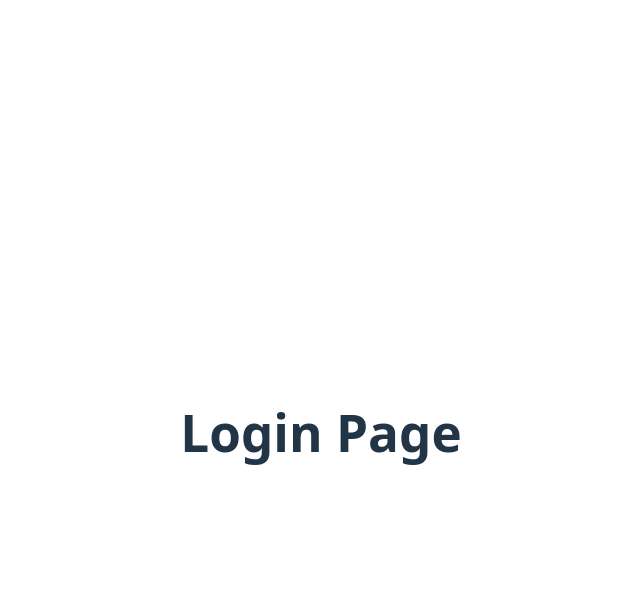
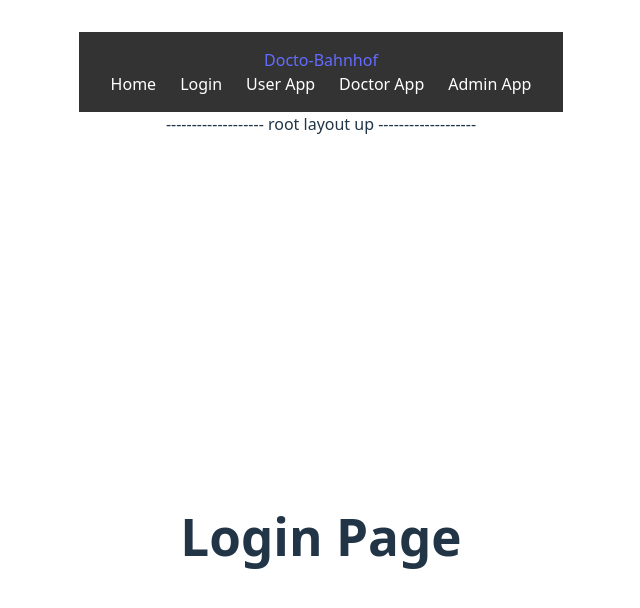
Before and after one commit to omkardusane/docto-bahnhof, a React (Vite) app in the folder frontend/: page /auth in a window 1280 px wide. Shown: the top 608 px of the page, without its empty margins (319-959 px from the left). Built offline with nearby package versions, Linux system fonts and the light colour scheme.

Commit message:
added nav-header for routing

```diff
--- a/frontend/package.json
+++ b/frontend/package.json
@@ -19,6 +19,7 @@
     "react": "^19.1.0",
     "react-datepicker": "^8.4.0",
     "react-dom": "^19.1.0",
+    "react-error-boundary": "^6.0.0",
     "react-hot-toast": "^2.5.2",
     "react-redux": "^9.2.0",
     "react-router": "^7.7.1",
--- a/frontend/src/App.tsx
+++ b/frontend/src/App.tsx
@@ -1,12 +1,15 @@
 import './App.css'
 import { BrowserRouter } from 'react-router'
 import AppRoutes from './routes'
+import RootLayout from './layouts/RootLayout'
 
 function App() {
 
   return (
-     <BrowserRouter>
-      <AppRoutes />
+    <BrowserRouter>
+      <RootLayout>
+        <AppRoutes />
+      </RootLayout>
     </BrowserRouter>
   )
 }
--- /dev/null
+++ b/frontend/src/components/ErrorBoundary.tsx
@@ -0,0 +1,3 @@
+import { ErrorBoundary } from "react-error-boundary";
+
+export default ErrorBoundary;
--- a/frontend/src/components/layout/Header.tsx
+++ b/frontend/src/components/layout/Header.tsx
@@ -1,23 +1,18 @@
 import { Link } from 'react-router'
-
+import './header.css'
 export default function Header() {
   return (
-    <header className="bg-gray-800 text-white p-4">
-      <nav className="container mx-auto flex justify-between items-center">
+    <header className="navbar">
+      <nav>
         <Link to="/" className="text-xl font-bold">
           Docto-Bahnhof
         </Link>
-        <ul className="flex space-x-4">
-          <li>
-            <Link to="/" className="hover:text-gray-300">
-              Home
-            </Link>
-          </li>
-          <li>
-            <Link to="/discovery" className="hover:text-gray-300">
-              Discover
-            </Link>
-          </li>
+        <ul className="nav-list">
+          <li><a href="/">Home</a></li>
+          <li><a href="/auth">Login</a></li>
+          <li><a href="/app">User App</a></li>
+          <li><a href="/doctor">Doctor App</a></li>
+          <li><a href="/admin">Admin App</a></li>
         </ul>
       </nav>
     </header>
--- /dev/null
+++ b/frontend/src/components/layout/header.css
@@ -0,0 +1,26 @@
+.navbar {
+    background-color: #333;
+    padding: 1rem 2rem;
+}
+
+.nav-list {
+    display: flex;
+    list-style: none;
+    margin: 0;
+    padding: 0;
+    gap: 1.5rem;
+}
+
+.nav-list a {
+    color: white;
+    text-decoration: none;
+    font-weight: 500;
+}
+
+.nav-list a:hover {
+    text-decoration: underline;
+}
+
+.layout-content {
+    padding: 1rem;
+}
--- a/frontend/src/layouts/AuthLayout.tsx
+++ b/frontend/src/layouts/AuthLayout.tsx
@@ -1,8 +1,11 @@
 import { Outlet } from "react-router";
+import Header from '../components/layout/Header'
 
 export default function AuthLayout() {
   return (
+
     <div className="flex min-h-screen">
+      {/* <Header /> */}
       {/* Left side: Illustration or brand */}
       <div className="hidden md:flex w-1/2 bg-blue-600 text-white items-center justify-center">
         <h1 className="text-3xl font-bold">Doctobahnhof</h1>
--- a/frontend/src/layouts/PublicLayout.tsx
+++ b/frontend/src/layouts/PublicLayout.tsx
@@ -1,11 +1,17 @@
 import React from 'react';
-import { Outlet } from 'react-router';
+import { Outlet, Link } from 'react-router';
+// import './PublicLayout.css'; // Import the CSS file
 
 const PublicLayout = () => {
   return (
     <div>
-      public layout
+      <Link to="/" className="text-xl font-bold">
+        Docto-Bahnhof
+      </Link>
+      <main className="layout-content">
+        <p>public layout</p>
         <Outlet />
+      </main>
     </div>
   );
 };
--- /dev/null
+++ b/frontend/src/layouts/RootLayout.css
@@ -0,0 +1,26 @@
+.navbar {
+    background-color: #333;
+    padding: 1rem 2rem;
+}
+
+.nav-list {
+    display: flex;
+    list-style: none;
+    margin: 0;
+    padding: 0;
+    gap: 1.5rem;
+}
+
+.nav-list a {
+    color: white;
+    text-decoration: none;
+    font-weight: 500;
+}
+
+.nav-list a:hover {
+    text-decoration: underline;
+}
+
+.layout-content {
+    padding: 1rem;
+}
--- a/frontend/src/layouts/RootLayout.tsx
+++ b/frontend/src/layouts/RootLayout.tsx
@@ -1,12 +1,19 @@
-import { Outlet } from 'react-router'
+// import { Outlet } from 'react-router'
+import './RootLayout.css'; // Import the CSS file
 import Header from '../components/layout/Header'
 
-export default function RootLayout() {
+export default function RootLayout(
+  // { children }: { children: React.ReactNode[] }
+  props: any
+) {
   return (
     <div className="min-h-screen flex flex-col">
       <Header />
+
       <main className="flex-1">
-        <Outlet />
+        ------------------- root layout up -------------------
+        {props.children}
+        {/* <Outlet /> */}
       </main>
     </div>
   )
--- a/frontend/src/main.tsx
+++ b/frontend/src/main.tsx
@@ -4,11 +4,17 @@ import './index.css'
 import App from './App.tsx'
 import { Provider } from 'react-redux';
 import store from './store';
+import ErrorBoundary from './components/ErrorBoundary'
+import RootLayout from './layouts/RootLayout.tsx';
 
 createRoot(document.getElementById('root')!).render(
-  <StrictMode>
-    <Provider store={store}>
-      <App />
-    </Provider>
-  </StrictMode>,
+  <ErrorBoundary fallback={<div>Something went wrong</div>}>
+    {/* <RootLayout > */}
+    <StrictMode>
+      <Provider store={store}>
+        <App />
+      </Provider>
+    </StrictMode>
+    {/* </RootLayout> */}
+  </ErrorBoundary>
 )
--- a/frontend/src/routes/index.tsx
+++ b/frontend/src/routes/index.tsx
@@ -5,6 +5,7 @@ import AuthRoutes from './authRoutes'
 import AdminRoutes from './adminRoutes'
 import DoctorRoutes from './doctorRoutes'
 import UserRoutes from './userRoutes'
+import RootLayout from '../layouts/RootLayout'
 
 export default function AppRoutes() {
   return (
```
Also changed, not shown: 2 other files (tests, documents, lock files or other folders).
